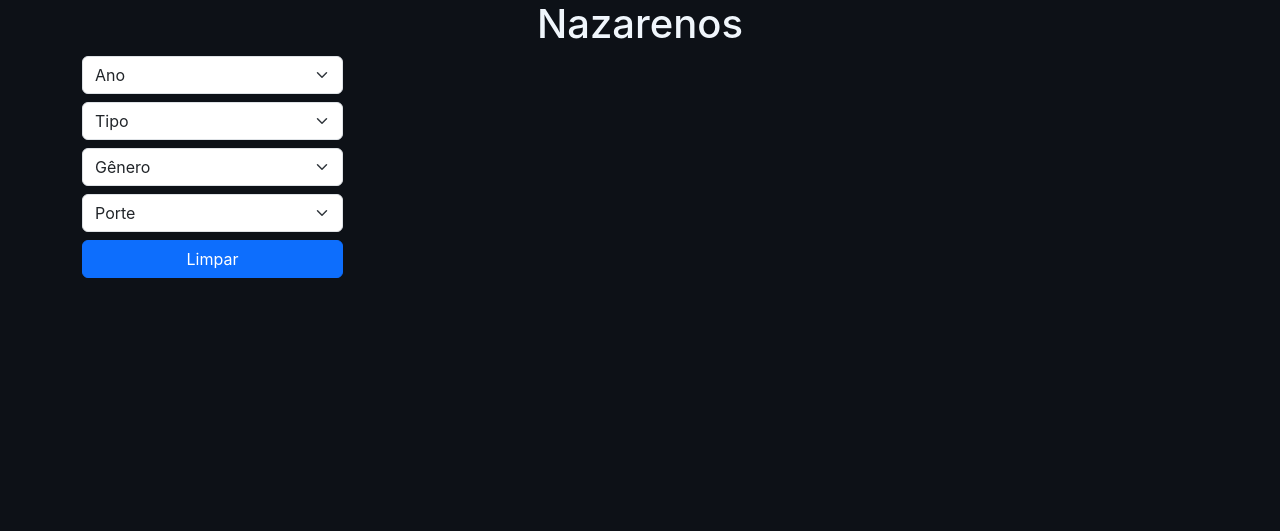
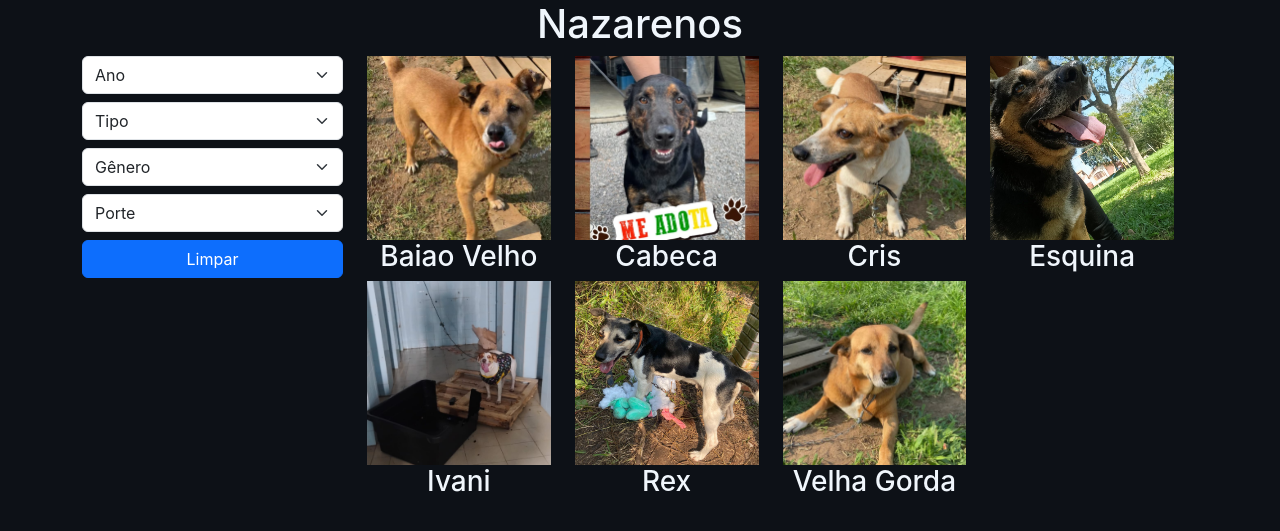
Before and after one commit to brunobittarello/Animal-shelter, a Flask app: page /search in a window 1280 px wide. Shown: the part 56-587 px from the top of the page. Run offline with Flask 3, Linux system fonts and the light colour scheme; some libraries are stand-ins or nearby versions.

Commit message:
Animals grid

```diff
--- a/sosnazario-ui/app.py
+++ b/sosnazario-ui/app.py
@@ -2,9 +2,10 @@ from flask import Flask, render_template
 
 app = Flask(__name__)
 
-class SearchFields:
-	def __init__(self, fields):
+class SearchPage:
+	def __init__(self, fields, animals):
 		self.fields = fields
+		self.animals = animals
 
 class Selection:
 	def __init__(self, id, name, options=list()):
@@ -15,6 +16,10 @@ class Selection:
 class Option:
 	def __init__(self, value, name):
 		self.value = value
+		self.name = name
+
+class Animal:
+	def __init__(self, name):
 		self.name = name
 
 @app.route('/')
@@ -33,7 +38,9 @@ def search():
 
 	size = Selection("size", "Porte", [Option(1,"P"),Option(2,"M"),Option(3,"G")])
 
-	page = SearchFields([ages, types, genres, size])
+	animals = [Animal("Baiao Velho"),Animal("Cabeca"),Animal("Cris"),Animal("Esquina"),Animal("Ivani"),Animal("Rex"),Animal("Velha Gorda")]
+
+	page = SearchPage([ages, types, genres, size], animals)
 	return render_template("search.html", page=page)
 
 if __name__ == '__main__':
--- a/sosnazario-ui/static/css/animalStyle.css
+++ b/sosnazario-ui/static/css/animalStyle.css
@@ -9,3 +9,13 @@ body {
     color: var(--fgColor-default, var(--color-fg-default));
     background-color: var(--bgColor-default, var(--color-canvas-default));
   }
+
+  .center-cropped {
+    object-fit: cover; /* Do not scale the image */
+    object-position: center; /* Center the image within the element */
+    aspect-ratio: 1;
+    width: 100%;
+  }
+
+  .animal-panel {
+  }
--- /dev/null
+++ b/sosnazario-ui/templates/components/animalList.html
@@ -0,0 +1,8 @@
+{% for animal in animals %}
+<div class="col-6 col-md-4 col-lg-3">
+    <div class="animal-panel text-center">
+        <img src="{{ url_for('static', filename='images/animals/' + animal.name +  '/1.jpeg') }}" class="center-cropped" alt="...">
+        <h3>{{ animal.name }}</h3>
+    </div>
+</div>
+{% endfor %}
--- a/sosnazario-ui/templates/search.html
+++ b/sosnazario-ui/templates/search.html
@@ -13,7 +13,7 @@
 
 <div class="container">
   <div class="row">
-    <div class="col col-lg-3">
+    <div class="col-md-12 col-lg-3">
       <div id="" class="vstack gap-2">
         {% for field in page.fields %}
           <select id="{{ field.id }}" class="form-select" aria-label="Default select example">
@@ -25,10 +25,11 @@
         {% endfor %}
         <button type="button" class="btn btn-primary">Limpar</button>
       </div>
+    </div>
 
-      <div class="col col-lg-9">
-
-      </div>
+    <div class="col col-lg-9 row">
+      {% set animals = page.animals %}
+      {% include 'components/animalList.html' %}
     </div>
     <!-- ./row -->
   </div>
```
